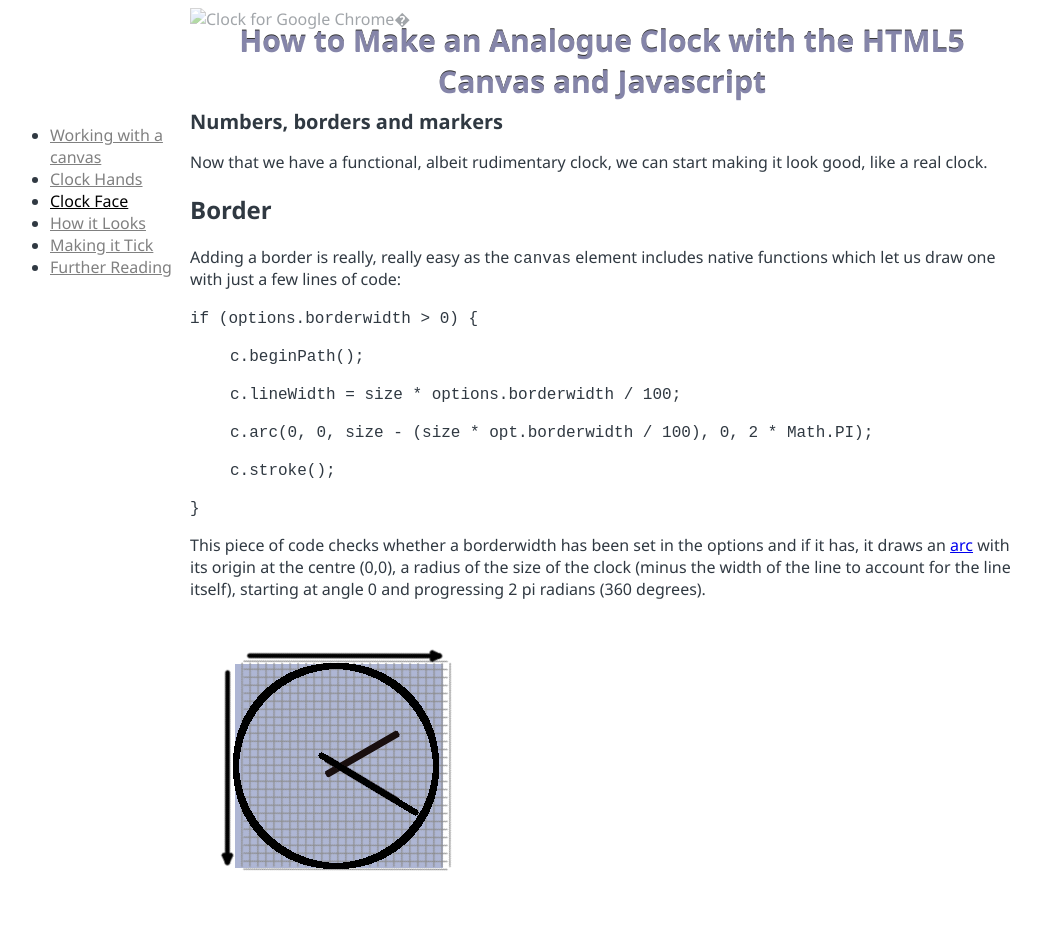
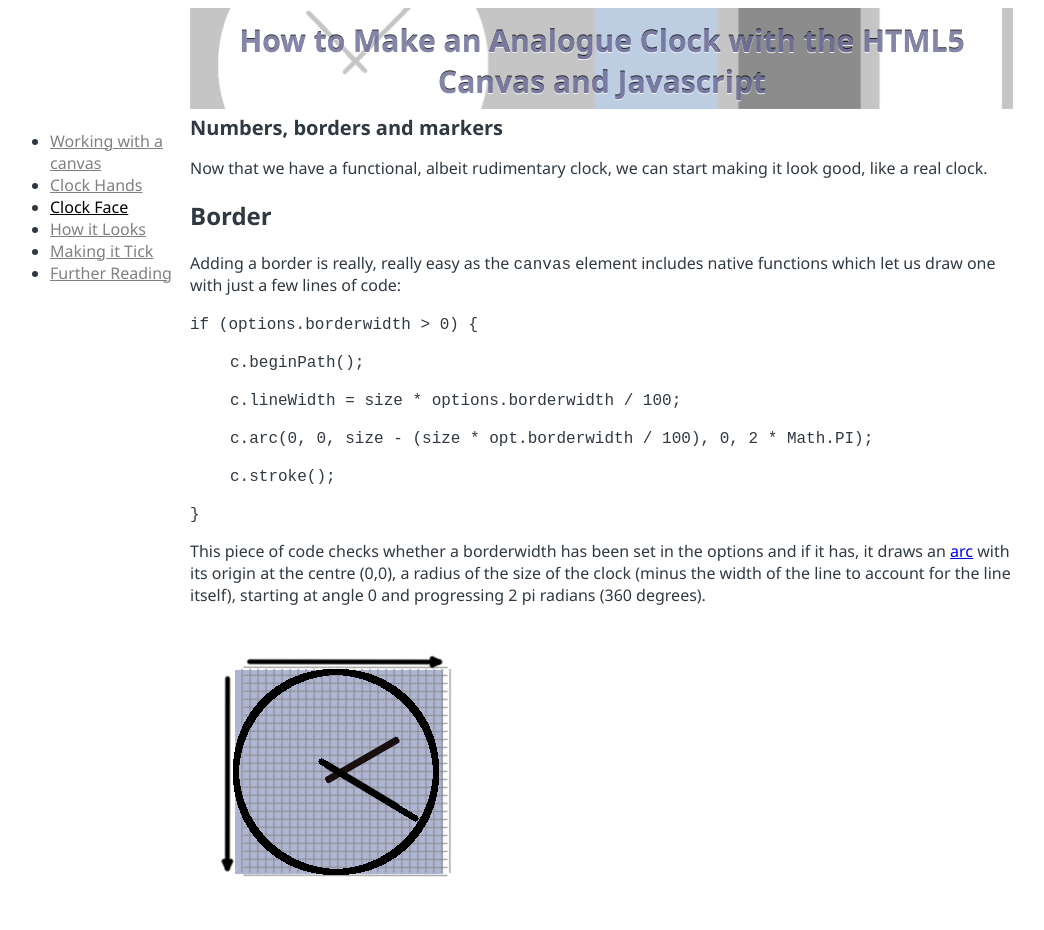
Before and after one commit to ab00a/ab00a.github.io, a plain HTML site: page page3.html in a window 1280 px wide. Shown: the top 930 px of the page, without its empty margins (38-1082 px from the left). Drawn offline with Linux system fonts and the light colour scheme.

```diff
--- a/page3.html
+++ b/page3.html
@@ -23,7 +23,7 @@
         <div id="topleft">
         </div>
         <div id="topmid">
-          <img src="./How to Make an Analogue Clock with HTML5 Canvas and Javascript3_files/560Banner.png" alt="Clock for Google Chrome�" id="banner">
+          <img src="./assets/560Banner.png" alt="Clock for Google Chrome�" id="banner">
           <div id="titletext">How to Make an Analogue Clock with the HTML5 Canvas and Javascript</div>
         </div>
         <div id="topright">
```
Also changed, not shown: page5.html (+1 -1 lines).
